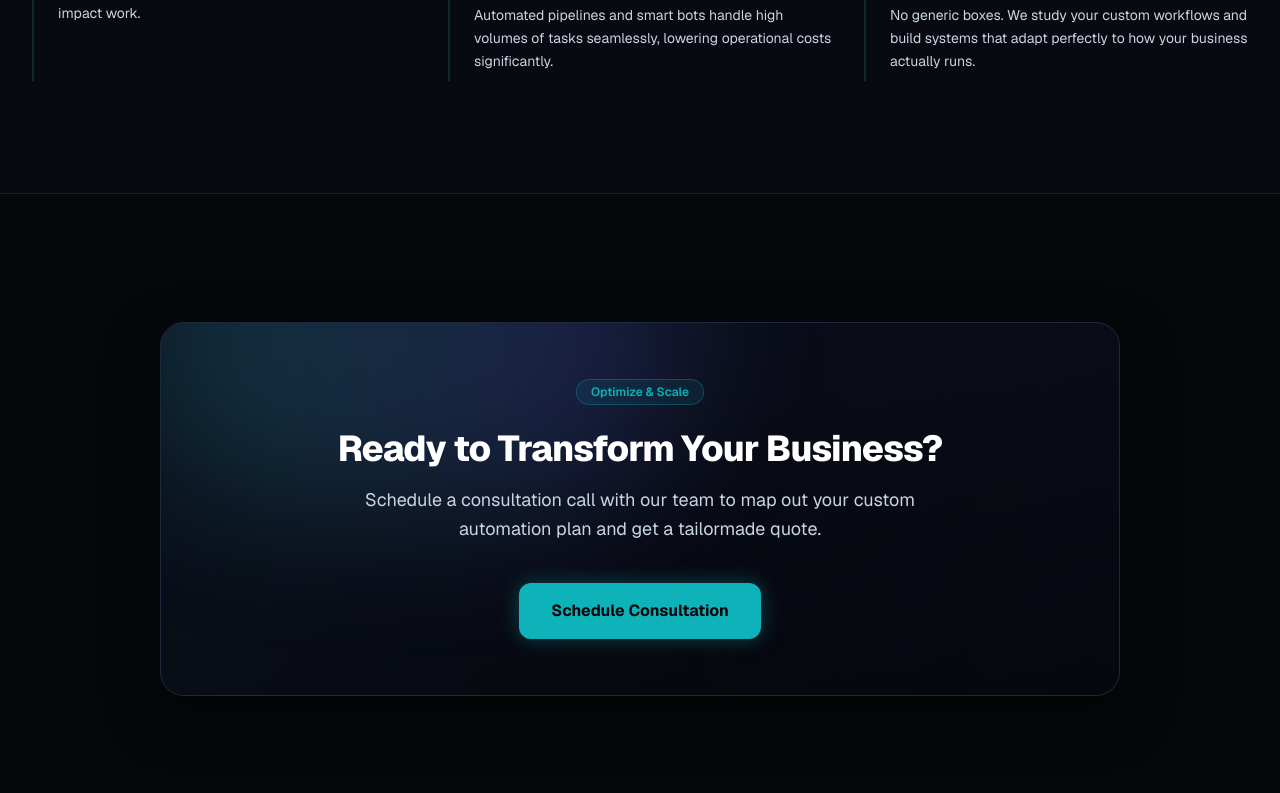
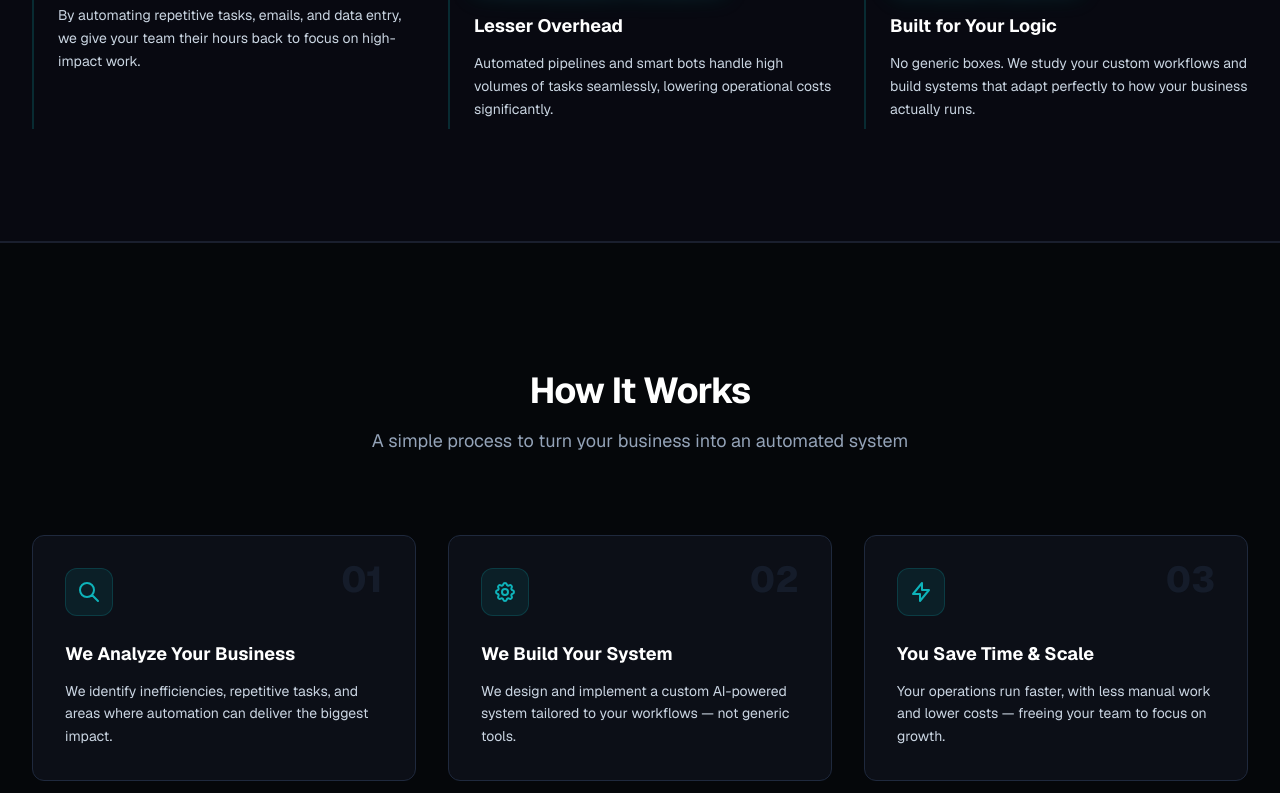
Before and after one commit to alsanimohd-ui/maker-ai, a Next.js app: page / in a window 1280 px wide. Shown: the part 2004-2797 px from the top of the page. Built offline with nearby package versions, Linux system fonts and the light colour scheme.

Commit message:
feat: add How It Works and Proof sections, enhance Hero, update CTA copy

```diff
--- a/app/page.tsx
+++ b/app/page.tsx
@@ -80,6 +80,10 @@ export default function Home() {
 
           <p className={`animate-on-load ${heroVisible ? "visible" : ""} delay-400 mt-8 text-lg sm:text-xl text-slate-300 max-w-3xl leading-relaxed`}>
             We design and implement custom artificial intelligence solutions to streamline operations, cut costs, and accelerate your business growth.
+          </p>
+
+          <p className={`animate-on-load ${heroVisible ? "visible" : ""} delay-500 mt-5 text-base sm:text-lg text-slate-400 font-medium italic`}>
+            Stop wasting hours on manual work. Let your business run itself.
           </p>
 
           <div className={`animate-on-load ${heroVisible ? "visible" : ""} delay-600 mt-12 flex flex-col sm:flex-row gap-4 items-center justify-center w-full sm:w-auto`}>
@@ -169,6 +173,138 @@ export default function Home() {
         </div>
       </section>
 
+      {/* How It Works Section */}
+      <section className="py-24 sm:py-32 bg-transparent border-t border-[#1a1f2e] w-full">
+        <div className="max-w-7xl mx-auto px-4 sm:px-6 lg:px-8">
+          <Reveal className="text-center max-w-3xl mx-auto mb-20">
+            <h2 className="text-3xl font-bold tracking-tight text-white sm:text-4xl">
+              How It Works
+            </h2>
+            <p className="mt-4 text-base sm:text-lg text-brand-muted">
+              A simple process to turn your business into an automated system
+            </p>
+          </Reveal>
+
+          <div className="grid grid-cols-1 md:grid-cols-3 gap-8 relative">
+            {/* Step 1 */}
+            <Reveal delay={100} className="group flex flex-col bg-[#0c0f17] border border-[#1f293d] hover:border-brand/50 rounded-xl p-8 hover:-translate-y-2 hover:shadow-[0_12px_30px_rgba(14,179,186,0.15)] transition-all duration-300 h-full cursor-default relative">
+              <div className="absolute top-6 right-8 text-4xl font-extrabold text-slate-800/50 group-hover:text-brand/20 transition-colors duration-300 select-none">
+                01
+              </div>
+              <div className="flex h-12 w-12 items-center justify-center rounded-xl bg-brand/10 border border-brand/20 mb-6 group-hover:border-brand/45 group-hover:bg-brand/20 transition-all duration-300">
+                <svg className="h-6 w-6 text-brand" fill="none" viewBox="0 0 24 24" stroke="currentColor" strokeWidth="2">
+                  <path strokeLinecap="round" strokeLinejoin="round" d="M21 21l-6-6m2-5a7 7 0 11-14 0 7 7 0 0114 0z" />
+                </svg>
+              </div>
+              <h3 className="text-lg font-bold text-white mb-3 group-hover:text-brand transition-colors duration-300">
+                We Analyze Your Business
+              </h3>
+              <p className="text-sm text-slate-300 leading-relaxed group-hover:text-slate-100 transition-colors duration-300">
+                We identify inefficiencies, repetitive tasks, and areas where automation can deliver the biggest impact.
+              </p>
+            </Reveal>
+
+            {/* Step 2 */}
+            <Reveal delay={220} className="group flex flex-col bg-[#0c0f17] border border-[#1f293d] hover:border-brand/50 rounded-xl p-8 hover:-translate-y-2 hover:shadow-[0_12px_30px_rgba(14,179,186,0.15)] transition-all duration-300 h-full cursor-default relative">
+              <div className="absolute top-6 right-8 text-4xl font-extrabold text-slate-800/50 group-hover:text-brand/20 transition-colors duration-300 select-none">
+                02
+              </div>
+              <div className="flex h-12 w-12 items-center justify-center rounded-xl bg-brand/10 border border-brand/20 mb-6 group-hover:border-brand/45 group-hover:bg-brand/20 transition-all duration-300">
+                <svg className="h-6 w-6 text-brand" fill="none" viewBox="0 0 24 24" stroke="currentColor" strokeWidth="2">
+                  <path strokeLinecap="round" strokeLinejoin="round" d="M10.325 4.317c.426-1.756 2.924-1.756 3.35 0a1.724 1.724 0 002.573 1.066c1.543-.94 3.31.826 2.37 2.37a1.724 1.724 0 001.065 2.572c1.756.426 1.756 2.924 0 3.35a1.724 1.724 0 00-1.066 2.573c.94 1.543-.826 3.31-2.37 2.37a1.724 1.724 0 00-2.572 1.065c-.426 1.756-2.924 1.756-3.35 0a1.724 1.724 0 00-2.573-1.066c-1.543.94-3.31-.826-2.37-2.37a1.724 1.724 0 00-1.065-2.572c-1.756-.426-1.756-2.924 0-3.35a1.724 1.724 0 001.066-2.573c-.94-1.543.826-3.31 2.37-2.37.996.608 2.296.07 2.572-1.065z" />
+                  <path strokeLinecap="round" strokeLinejoin="round" d="M15 12a3 3 0 11-6 0 3 3 0 016 0z" />
+                </svg>
+              </div>
+              <h3 className="text-lg font-bold text-white mb-3 group-hover:text-brand transition-colors duration-300">
+                We Build Your System
+              </h3>
+              <p className="text-sm text-slate-300 leading-relaxed group-hover:text-slate-100 transition-colors duration-300">
+                We design and implement a custom AI-powered system tailored to your workflows — not generic tools.
+              </p>
+            </Reveal>
+
+            {/* Step 3 */}
+            <Reveal delay={340} className="group flex flex-col bg-[#0c0f17] border border-[#1f293d] hover:border-brand/50 rounded-xl p-8 hover:-translate-y-2 hover:shadow-[0_12px_30px_rgba(14,179,186,0.15)] transition-all duration-300 h-full cursor-default relative">
+              <div className="absolute top-6 right-8 text-4xl font-extrabold text-slate-800/50 group-hover:text-brand/20 transition-colors duration-300 select-none">
+                03
+              </div>
+              <div className="flex h-12 w-12 items-center justify-center rounded-xl bg-brand/10 border border-brand/20 mb-6 group-hover:border-brand/45 group-hover:bg-brand/20 transition-all duration-300">
+                <svg className="h-6 w-6 text-brand" fill="none" viewBox="0 0 24 24" stroke="currentColor" strokeWidth="2">
+                  <path strokeLinecap="round" strokeLinejoin="round" d="M13 10V3L4 14h7v7l9-11h-7z" />
+                </svg>
+              </div>
+              <h3 className="text-lg font-bold text-white mb-3 group-hover:text-brand transition-colors duration-300">
+                You Save Time & Scale
+              </h3>
+              <p className="text-sm text-slate-300 leading-relaxed group-hover:text-slate-100 transition-colors duration-300">
+                Your operations run faster, with less manual work and lower costs — freeing your team to focus on growth.
+              </p>
+            </Reveal>
+          </div>
+        </div>
+      </section>
+
+      {/* Proof Section */}
+      <section className="py-20 sm:py-28 bg-[#0a0d16]/30 border-t border-[#1a1f2e] w-full">
+        <div className="max-w-7xl mx-auto px-4 sm:px-6 lg:px-8">
+          <Reveal className="text-center max-w-3xl mx-auto mb-16">
+            <h2 className="text-3xl font-bold tracking-tight text-white sm:text-4xl">
+              Real Impact
+            </h2>
+            <p className="mt-4 text-base sm:text-lg text-brand-muted">
+              Tangible results delivered through custom automated systems
+            </p>
+          </Reveal>
+
+          <div className="grid grid-cols-1 md:grid-cols-3 gap-6">
+            {/* Impact 1 */}
+            <Reveal delay={100} className="flex items-start gap-4 bg-[#0c0f17] border border-[#1f293d] rounded-2xl p-6 hover:border-brand/40 hover:shadow-[0_8px_20px_rgba(0,0,0,0.4)] transition-all duration-300 group">
+              <div className="flex h-10 w-10 items-center justify-center rounded-xl bg-brand/10 text-brand group-hover:bg-brand/20 transition-colors duration-300 flex-shrink-0">
+                <svg className="h-5 w-5" fill="none" viewBox="0 0 24 24" stroke="currentColor" strokeWidth="2.5">
+                  <path strokeLinecap="round" strokeLinejoin="round" d="M5 13l4 4L19 7" />
+                </svg>
+              </div>
+              <div>
+                <h3 className="text-base font-bold text-white mb-1 group-hover:text-brand transition-colors duration-300">Data Efficiency</h3>
+                <p className="text-sm text-slate-300 leading-relaxed">
+                  Reduced manual data entry time by up to 80%
+                </p>
+              </div>
+            </Reveal>
+
+            {/* Impact 2 */}
+            <Reveal delay={200} className="flex items-start gap-4 bg-[#0c0f17] border border-[#1f293d] rounded-2xl p-6 hover:border-brand/40 hover:shadow-[0_8px_20px_rgba(0,0,0,0.4)] transition-all duration-300 group">
+              <div className="flex h-10 w-10 items-center justify-center rounded-xl bg-brand/10 text-brand group-hover:bg-brand/20 transition-colors duration-300 flex-shrink-0">
+                <svg className="h-5 w-5" fill="none" viewBox="0 0 24 24" stroke="currentColor" strokeWidth="2.5">
+                  <path strokeLinecap="round" strokeLinejoin="round" d="M5 13l4 4L19 7" />
+                </svg>
+              </div>
+              <div>
+                <h3 className="text-base font-bold text-white mb-1 group-hover:text-brand transition-colors duration-300">24/7 Availability</h3>
+                <p className="text-sm text-slate-300 leading-relaxed">
+                  Automated customer inquiries with 24/7 AI responses
+                </p>
+              </div>
+            </Reveal>
+
+            {/* Impact 3 */}
+            <Reveal delay={300} className="flex items-start gap-4 bg-[#0c0f17] border border-[#1f293d] rounded-2xl p-6 hover:border-brand/40 hover:shadow-[0_8px_20px_rgba(0,0,0,0.4)] transition-all duration-300 group">
+              <div className="flex h-10 w-10 items-center justify-center rounded-xl bg-brand/10 text-brand group-hover:bg-brand/20 transition-colors duration-300 flex-shrink-0">
+                <svg className="h-5 w-5" fill="none" viewBox="0 0 24 24" stroke="currentColor" strokeWidth="2.5">
+                  <path strokeLinecap="round" strokeLinejoin="round" d="M5 13l4 4L19 7" />
+                </svg>
+              </div>
+              <div>
+                <h3 className="text-base font-bold text-white mb-1 group-hover:text-brand transition-colors duration-300">Seamless Scaling</h3>
+                <p className="text-sm text-slate-300 leading-relaxed">
+                  Replaced repetitive workflows with fully automated systems
+                </p>
+              </div>
+            </Reveal>
+          </div>
+        </div>
+      </section>
+
       {/* CTA Section */}
       <section className="py-24 sm:py-32 max-w-5xl mx-auto px-4 sm:px-6 lg:px-8 w-full text-center">
         <Reveal className="bg-gradient-to-br from-[#0c101c] to-[#05060b] border border-[#1f293d] rounded-3xl p-8 sm:p-14 relative overflow-hidden shadow-[0_20px_50px_rgba(0,0,0,0.5)]">
@@ -181,10 +317,10 @@ export default function Home() {
           </div>
 
           <h2 className="text-3xl font-extrabold tracking-tight text-white sm:text-4xl mb-4 relative z-10">
-            Ready to Transform Your Business?
+            Let’s Find Where You’re Losing Time
           </h2>
           <p className="text-base sm:text-lg text-slate-300 max-w-xl mx-auto mb-10 relative z-10 leading-relaxed">
-            Schedule a consultation call with our team to map out your custom automation plan and get a tailormade quote.
+            We’ll identify automation opportunities and show you exactly how to improve your operations.
           </p>
           <div className="relative z-10">
             <Link
```
